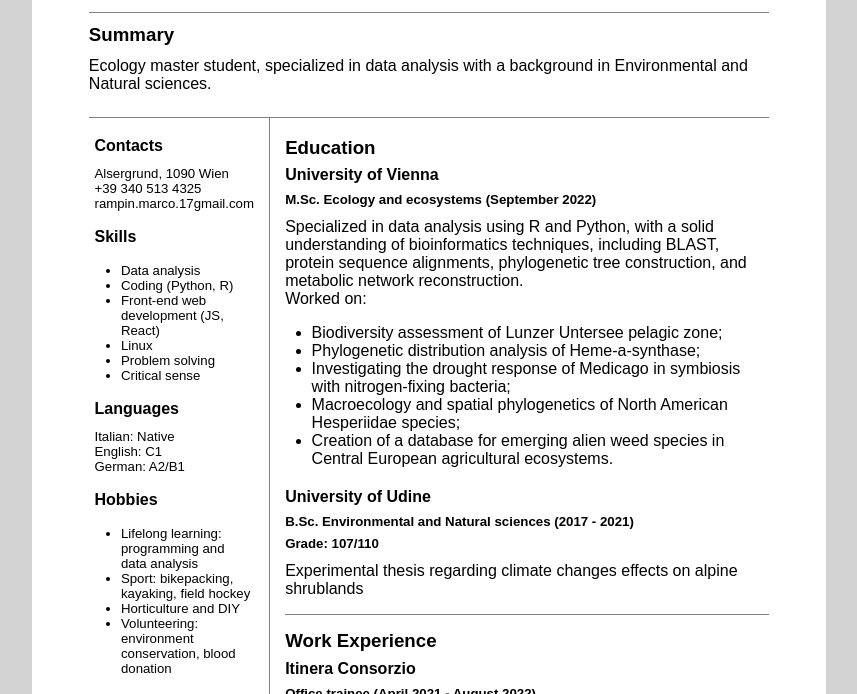
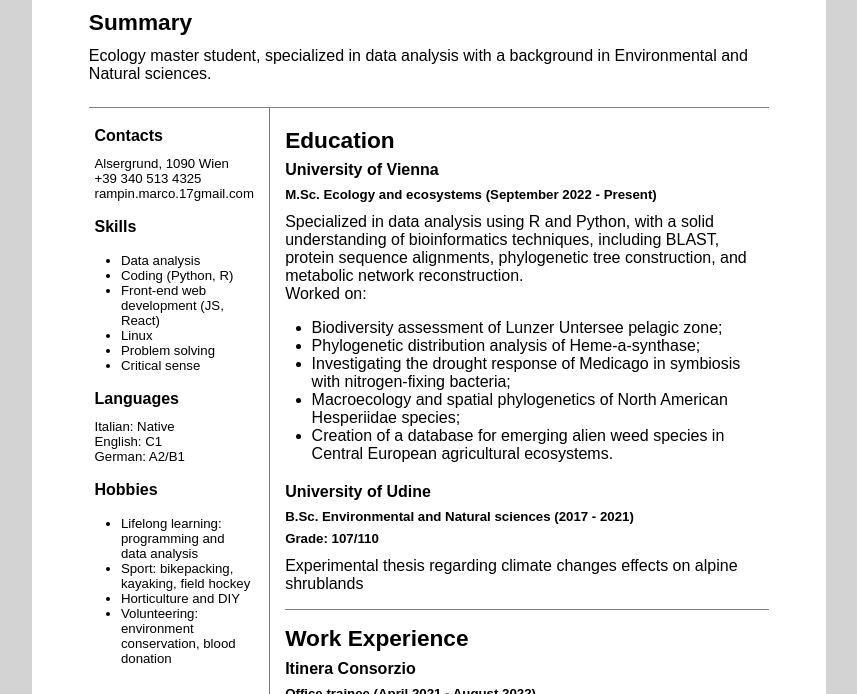
Before and after one commit to marcorampin/curriculum-vitae, a plain HTML site: page index.html in a window 1280 px wide. Shown: the part 106-800 px from the top of the page, without its empty margins (211-1068 px from the left). Drawn offline with Linux system fonts and the light colour scheme.

Commit message:
Small edits

```diff
--- a/css/main.css
+++ b/css/main.css
@@ -32,6 +32,10 @@ body {
 h1, h2, h3, h4, h5 {
 	margin: 0;
 	padding: 1mm 0 1mm 0;
+}
+
+h3 {
+	font-size: 6mm;
 }
 
 p {
--- a/index.html
+++ b/index.html
@@ -78,7 +78,7 @@
 				University of Vienna
 			</h4>
 			<h5>
-				M.Sc. Ecology and ecosystems (September 2022)
+				M.Sc. Ecology and ecosystems (September 2022 - Present)
 			</h5>
 			<p>
 				Specialized in data analysis using R and Python, with a solid understanding of bioinformatics techniques, including BLAST, protein sequence alignments, phylogenetic tree construction, and metabolic network reconstruction.<br>
```
